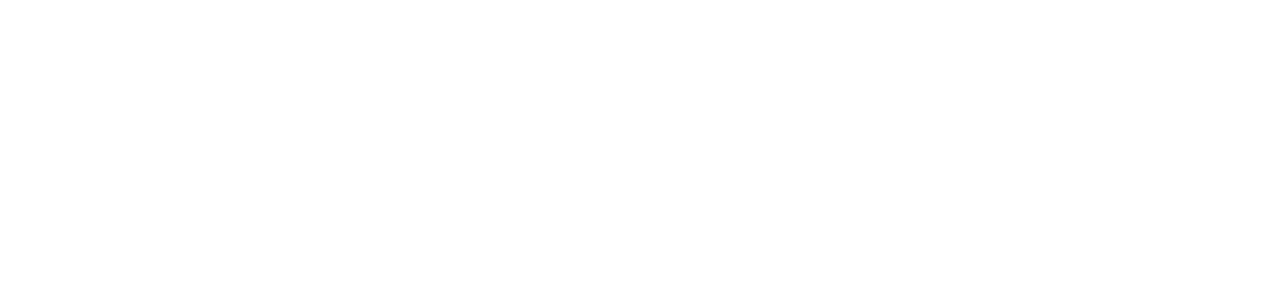
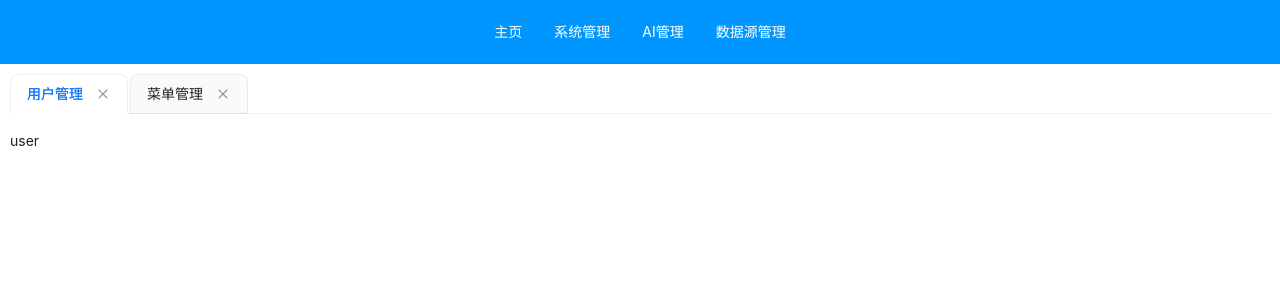
Before and after one commit to StellarisJAY/flowing, a Vue app in the folder frontend/: page /system/menu in a window 1280 px wide. Before the commit this address had no page. Shown: the top 300 px of the page. Built offline with nearby package versions, Linux system fonts and the light colour scheme.

Commit message:
feat: 初始化前端页面和请求封装

```diff
--- a/frontend/package.json
+++ b/frontend/package.json
@@ -12,6 +12,7 @@
   },
   "dependencies": {
     "ant-design-vue": "^4.2.6",
+    "axios": "^1.11.0",
     "pinia": "^3.0.3",
     "vue": "^3.5.17",
     "vue-router": "^4.5.1"
--- /dev/null
+++ b/frontend/src/api/sys/menu.js
@@ -0,0 +1,4 @@
+import http from '../index.js';
+
+
+export const getUserMenus = ()=>http.get('/sys/menus');
--- /dev/null
+++ b/frontend/src/layouts/default/index.vue
@@ -0,0 +1,151 @@
+<template>
+  <Layout class="flowing-layout">
+    <Layout.Header class="flowing-header">
+      <div class="flowing-header-logo"></div>
+      <Menu class="flowing-header-menu" mode="horizontal" :items="menuItems"/>
+      <div class="flowing-header-avatar"></div>
+    </Layout.Header>
+
+    <Layout.Content class="flowing-content">
+      <Tabs v-model:activeKey = "activeTab" type="editable-card" @edit="editTabs" :hideAdd="true">
+        <Tabs.TabPane v-for="(panel) in panels" :key="panel.key" :tab="panel.title" :closable="panel.closable">
+          <router-view v-slot="{ Component }">
+            <transition>
+              <keep-alive>
+                <component :is="Component" />
+              </keep-alive>
+            </transition>
+          </router-view>
+        </Tabs.TabPane>
+      </Tabs>
+    </Layout.Content>
+  </Layout>
+</template>
+
+<script lang="js" setup>
+import {Layout, Menu, Tabs} from 'ant-design-vue';
+import { ref, watch } from 'vue'
+import { useRouter } from 'vue-router';
+
+const router = useRouter();
+
+const menuItems = ref([
+  {
+    key: "home",
+    label: "主页",
+    path: "/home",
+  },
+  {
+    key: "system",
+    label: "系统管理",
+    path: "/system",
+    children: [
+      {
+        key: "user",
+        label: "用户管理",
+        path: "/system/user",
+      },
+    ]
+  },
+  {
+    key: "ai",
+    label: "AI管理",
+    path: "/ai",
+    children: [
+      {
+        key: "agent",
+        label: "AI Agent管理",
+        path: "/ai/agent",
+      },
+      {
+        key: "model",
+        label: "模型管理",
+        path: "/ai/model",
+      },
+      {
+        key: "knowledge",
+        label: "知识库管理",
+        path: "/ai/knowledge",
+      }
+    ]
+  },
+  {
+    key: "datasource",
+    label: "数据源管理",
+    path: "/datasource",
+    children: [
+      {
+        key: "mysql",
+        label: "数据库管理",
+        path: "/datasource/database",
+      },
+      {
+        key: "monitor",
+        label: "系统监控",
+        path: "/datasource/monitor",
+      }
+    ]
+  }
+]);
+
+const panels = ref([
+  {
+    key: '/system/user',
+    title: '用户管理',
+    content: '',
+    closable: true,
+  },
+  {
+    key: '/system/menu',
+    title: '菜单管理',
+    content: '',
+    closable: true,
+  }
+]);
+
+const activeTab = ref('/system/user');
+
+const editTabs = (e)=>{
+};
+
+watch(activeTab, (e)=>{
+  router.replace(e);
+})
+</script>
+
+<style scoped>
+.flowing-layout {
+  height: 100vh;
+}
+.flowing-header {
+  width: 100%;
+  background-color: #0096ff;
+  margin: 0;
+  padding: 0;
+  display: flex;
+  align-items: start;
+  justify-content: flex-start;
+}
+.flowing-content {
+  height: 90%;
+  background-color: white;
+  padding: 10px;
+}
+
+.flowing-header-logo {
+  width: 25%;
+  height: 100%;
+}
+
+.flowing-header-avatar {
+  width: 25%;
+  height: 100%;
+}
+
+.flowing-header-menu {
+  background-color: transparent;
+  width: 50%;
+  color: white;
+  justify-content: center;
+}
+</style>
--- a/frontend/src/layouts/index.vue
+++ /dev/null
@@ -1,31 +0,0 @@
-<template>
-  <Layout class="flowing-layout">
-    <Layout.Header class="flowing-header">
-
-    </Layout.Header>
-    <Layout.Content class="flowing-content">
-      <RouterView />
-    </Layout.Content>
-  </Layout>
-</template>
-
-<script lang="js" setup>
-import {Layout} from 'ant-design-vue'
-</script>
-
-<style scoped>
-.flowing-layout {
-  height: 100vh;
-}
-.flowing-header {
-  width: 100%;
-  background-color: #0096ff;
-  margin: 0;
-  padding: 0;
-}
-.flowing-content {
-  height: 90%;
-  background-color: white;
-  padding: 10px;
-}
-</style>
--- /dev/null
+++ b/frontend/src/layouts/page/index.vue
@@ -0,0 +1,11 @@
+<template>
+  <div>
+
+  </div>
+</template>
+
+<script lang="js" setup>
+</script>
+
+<style scoped>
+</style>
--- /dev/null
+++ b/frontend/src/views/sys/login/index.vue
@@ -0,0 +1,7 @@
+<template>
+
+</template>
+
+<script lang="js"></script>
+
+<style scoped></style>
```
Also changed, not shown: frontend/src/api/index.js (added, +38 -0 lines), frontend/src/router/index.js (+15 -1 lines), frontend/src/stores/user.js (added, +16 -0 lines), 1 other file (tests, documents, lock files or other folders).
